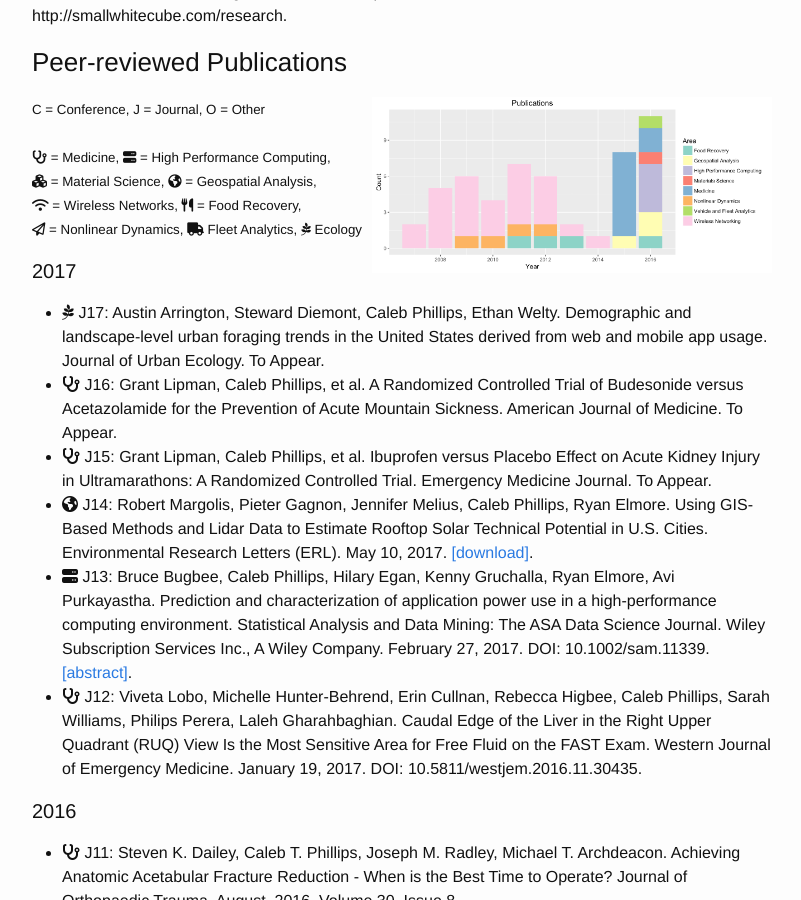
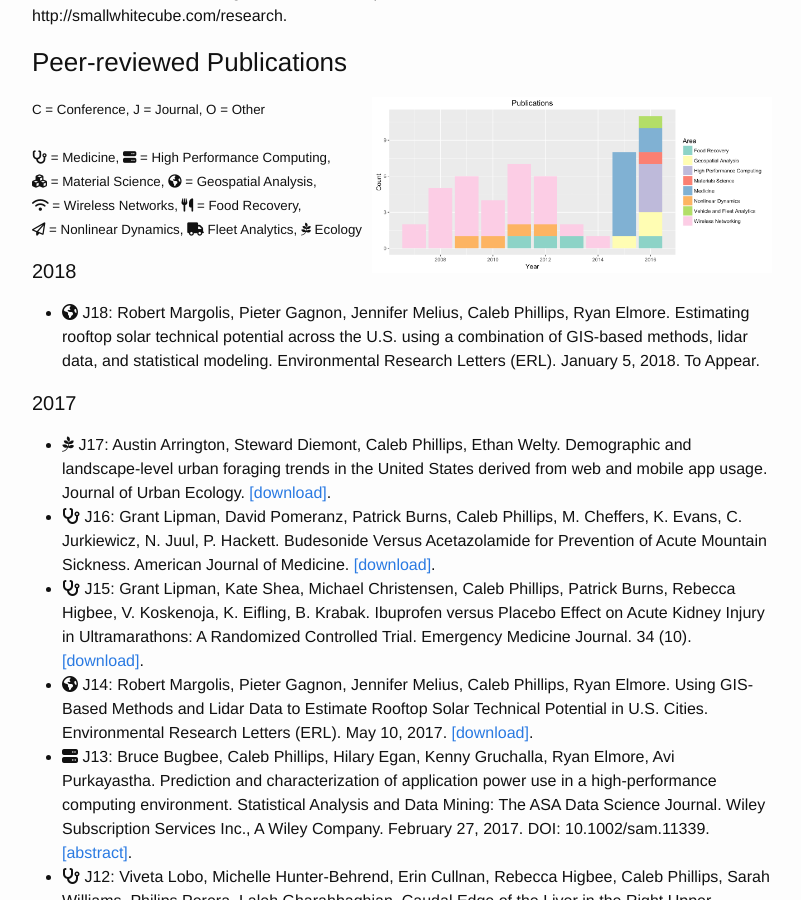
Before and after one commit to somerandomsequence/smallwhitecube, a Jekyll site: the page built from research.md, in a window 1280 px wide and 900 px high, scrolled down 208 px. Shown: the whole window, without its empty margins (238-1039 px from the left). Built offline with Jekyll 4.4.1, drawn with Linux system fonts in a browser that asks for light colours; nearby versions of some CDN libraries.

Commit message:
Update pubs with links, add 2018

```diff
--- a/_includes/papers.html
+++ b/_includes/papers.html
@@ -15,11 +15,16 @@ C = Conference, J = Journal, O = Other<br/><br/>
 <i class="fa fa-pagelines" aria-hidden="true"></i> Ecology
 </small>
 
+  <h4>2018</h4>
+  <ul>
+   <li><i class="fa fa-globe" aria-hidden="true"></i> J18: Robert Margolis, Pieter Gagnon, Jennifer  Melius, Caleb Phillips, Ryan Elmore. Estimating rooftop solar technical potential across the U.S. using a combination of GIS-based methods, lidar data, and statistical modeling. Environmental Research Letters (ERL). January 5, 2018. To Appear.</li>
+  </ul>
+
   <h4>2017</h4>
   <ul>
-   <li><i class="fa fa-pagelines" aria-hidden="true"></i> J17: Austin Arrington, Steward Diemont, Caleb Phillips, Ethan Welty. Demographic and landscape-level urban foraging trends in the United States derived from web and mobile app usage. Journal of Urban Ecology. To Appear.</li>
-   <li><i class="fa fa-stethoscope" aria-hidden="true"></i> J16: Grant Lipman, Caleb Phillips, et al. A Randomized Controlled Trial of Budesonide versus Acetazolamide for the Prevention of Acute Mountain Sickness. American Journal of Medicine. To Appear.</li>
-   <li><i class="fa fa-stethoscope" aria-hidden="true"></i> J15: Grant Lipman, Caleb Phillips, et al. Ibuprofen versus Placebo Effect on Acute Kidney Injury in Ultramarathons: A Randomized Controlled Trial. Emergency Medicine Journal. To Appear.</li>
+   <li><i class="fa fa-pagelines" aria-hidden="true"></i> J17: Austin Arrington, Steward Diemont, Caleb Phillips, Ethan Welty. Demographic and landscape-level urban foraging trends in the United States derived from web and mobile app usage. Journal of Urban Ecology. <a href="https://academic.oup.com/jue/article/3/1/jux006/4056551">[download]</a>.</li>
+   <li><i class="fa fa-stethoscope" aria-hidden="true"></i> J16: Grant Lipman, David Pomeranz, Patrick Burns, Caleb Phillips, M. Cheffers, K. Evans, C. Jurkiewicz, N. Juul, P. Hackett. Budesonide Versus Acetazolamide for Prevention of Acute Mountain Sickness. American Journal of Medicine. <a href="https://www.ncbi.nlm.nih.gov/pubmed/28668540">[download]</a>.</li>
+   <li><i class="fa fa-stethoscope" aria-hidden="true"></i> J15: Grant Lipman, Kate Shea, Michael Christensen, Caleb Phillips, Patrick Burns, Rebecca Higbee, V. Koskenoja, K. Eifling, B. Krabak. Ibuprofen versus Placebo Effect on Acute Kidney Injury in Ultramarathons: A Randomized Controlled Trial. Emergency Medicine Journal. 34 (10). <a href="https://www.ncbi.nlm.nih.gov/pubmed/28679502">[download]</a>.</li>
    <li><i class="fa fa-globe" aria-hidden="true"></i> J14: Robert Margolis, Pieter Gagnon, Jennifer  Melius, Caleb Phillips, Ryan Elmore. Using GIS-Based Methods and Lidar Data to Estimate Rooftop Solar Technical Potential in U.S. Cities. Environmental Research Letters (ERL). May 10, 2017. <a href="http://iopscience.iop.org/article/10.1088/1748-9326/aa7225">[download]</a>.</li>
    <li><i class="fa fa-server" aria-hidden="true"></i> J13: Bruce Bugbee, Caleb Phillips, Hilary Egan, Kenny Gruchalla, Ryan Elmore, Avi Purkayastha. Prediction and characterization of application power use in a high-performance computing environment. Statistical Analysis and Data Mining: The ASA Data Science Journal. Wiley Subscription Services Inc., A Wiley Company. February 27, 2017. DOI: 10.1002/sam.11339. <a href="http://onlinelibrary.wiley.com/doi/10.1002/sam.11339/abstract">[abstract]</a>.</li>
    <li><i class="fa fa-stethoscope" aria-hidden="true"></i> J12: Viveta Lobo, Michelle Hunter-Behrend, Erin Cullnan, Rebecca Higbee, Caleb Phillips, Sarah Williams, Philips Perera, Laleh Gharahbaghian. Caudal Edge of the Liver in the Right Upper Quadrant (RUQ) View Is the Most Sensitive Area for Free Fluid on the FAST Exam. Western Journal of Emergency Medicine. January 19, 2017. DOI: 10.5811/westjem.2016.11.30435.</li>
```
Also changed, not shown: 2 other files.
